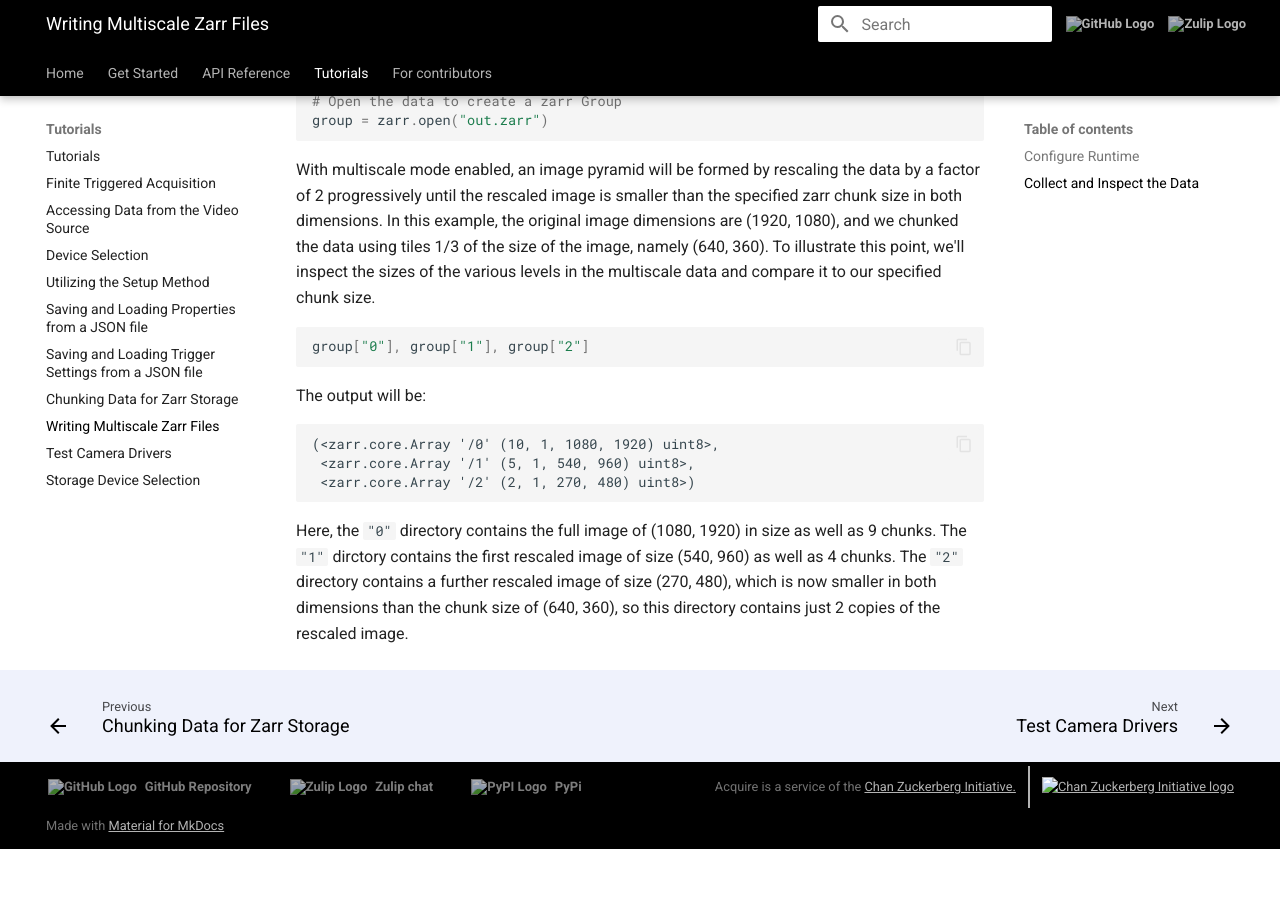
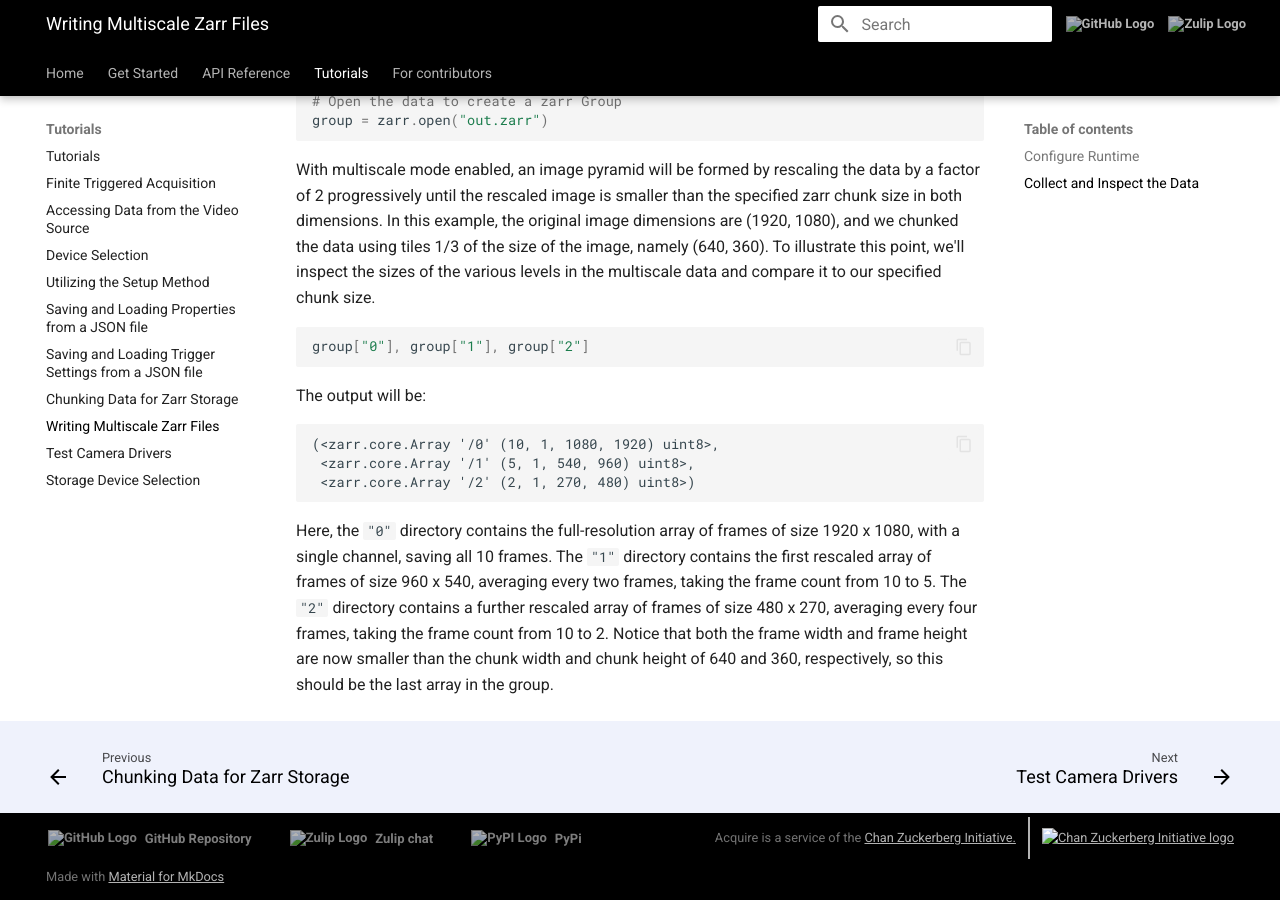
Before and after one commit to melissawm/acquire-docs, an MkDocs documentation site: the page built from docs/tutorials/multiscale.md, in a window 1280 px wide and 900 px high, scrolled down 1834 px. Built offline with MkDocs 1.6.1 and Material for MkDocs 9.7.7, drawn with Linux system fonts in a browser that asks for light colours; comment, search, counter and statistics services are not loaded; before the commit the page ends 2683 px from its top, so only the background shows below that.

Commit message:
Update docs/tutorials/multiscale.md
Co-authored-by: Alan Liddell <aliddell@chanzuckerberg.com>

````diff
--- a/docs/tutorials/multiscale.md
+++ b/docs/tutorials/multiscale.md
@@ -92,4 +92,6 @@ The output will be:
  <zarr.core.Array '/1' (5, 1, 540, 960) uint8>,
  <zarr.core.Array '/2' (2, 1, 270, 480) uint8>)
 ```
-Here, the `"0"` directory contains the full image of (1080, 1920) in size as well as 9 chunks. The `"1"` dirctory contains the first rescaled image of size (540, 960) as well as 4 chunks. The `"2"` directory contains a further rescaled image of size (270, 480), which is now smaller in both dimensions than the chunk size of (640, 360), so this directory contains just 2 copies of the rescaled image.
+Here, the `"0"` directory contains the full-resolution array of frames of size 1920 x 1080, with a single channel, saving all 10 frames.
+The `"1"` directory contains the first rescaled array of frames of size 960 x 540, averaging every two frames, taking the frame count from 10 to 5.
+The `"2"` directory contains a further rescaled array of frames of size 480 x 270, averaging every four frames, taking the frame count from 10 to 2. Notice that both the frame width and frame height are now smaller than the chunk width and chunk height of 640 and 360, respectively, so this should be the last array in the group.
````
